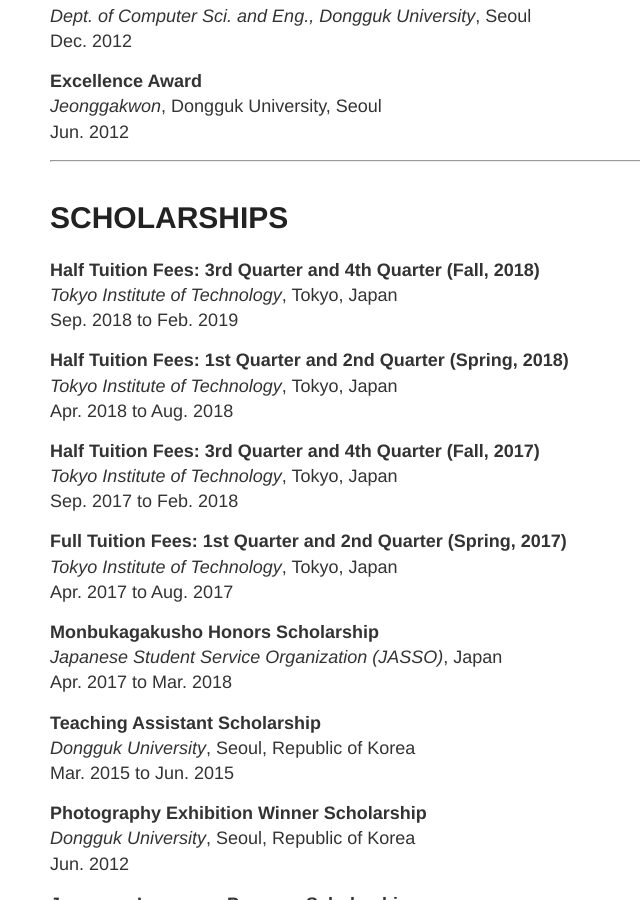
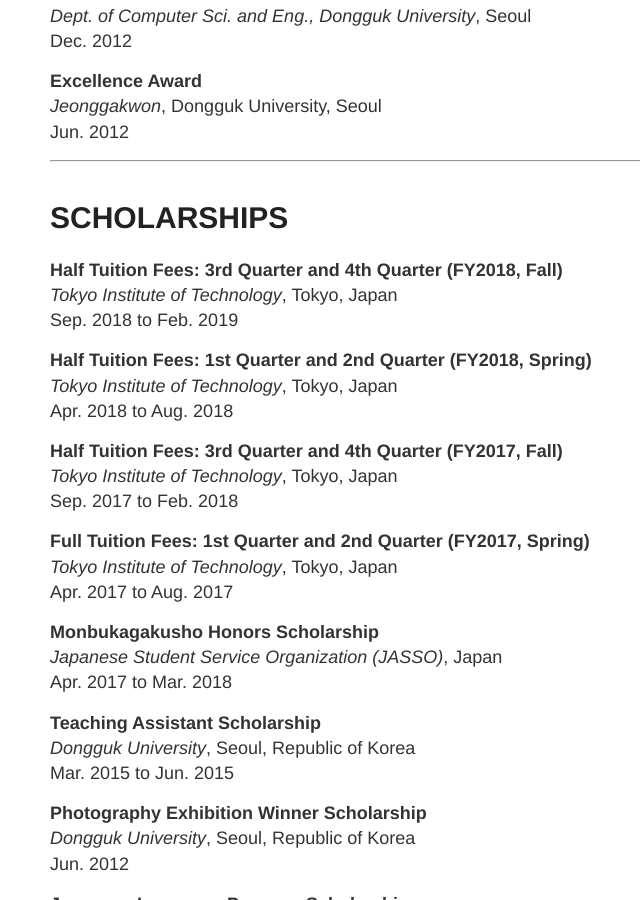
Before and after one commit to TangoEnSkai/tangoenskai.github.io, a Jekyll site: the page built from cv.md, in a window 1280 px wide and 900 px high, scrolled down 3782 px. Shown: the whole window, without its empty margins (230-870 px from the left). Built offline with Jekyll 4.4.1, drawn with Linux system fonts in a browser that asks for light colours.

Commit message:
Update year information for scholarships

```diff
--- a/cv.md
+++ b/cv.md
@@ -151,19 +151,19 @@
 
 # SCHOLARSHIPS
 
-**Half Tuition Fees: 3rd Quarter and 4th Quarter (Fall, 2018)**
+**Half Tuition Fees: 3rd Quarter and 4th Quarter (FY2018, Fall)**
 _Tokyo Institute of Technology_, Tokyo, Japan
 Sep. 2018 to Feb. 2019
 
-**Half Tuition Fees: 1st Quarter and 2nd Quarter (Spring, 2018)**
+**Half Tuition Fees: 1st Quarter and 2nd Quarter (FY2018, Spring)**
 _Tokyo Institute of Technology_, Tokyo, Japan
 Apr. 2018 to Aug. 2018
 
-**Half Tuition Fees: 3rd Quarter and 4th Quarter (Fall, 2017)**
+**Half Tuition Fees: 3rd Quarter and 4th Quarter (FY2017, Fall)**
 _Tokyo Institute of Technology_, Tokyo, Japan
 Sep. 2017 to Feb. 2018
 
-**Full Tuition Fees: 1st Quarter and 2nd Quarter (Spring, 2017)**
+**Full Tuition Fees: 1st Quarter and 2nd Quarter (FY2017, Spring)**
 _Tokyo Institute of Technology_, Tokyo, Japan
 Apr. 2017 to Aug. 2017
 
```
